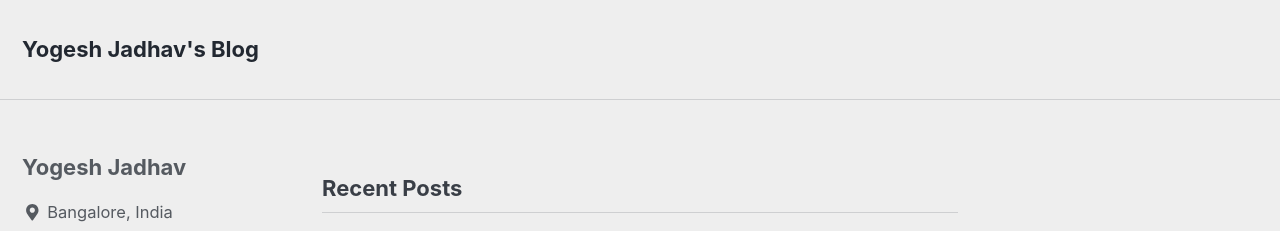
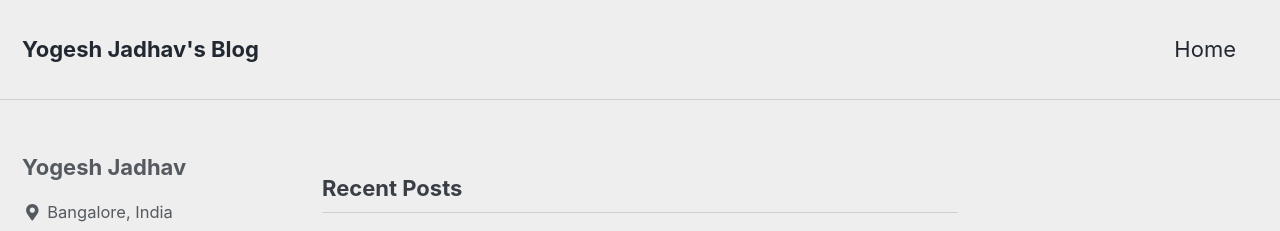
Before and after one commit to pgyogesh/blog, a Jekyll site: the page built from index.html, in a window 1280 px wide and 900 px high. Shown: the top 231 px of the window. Built offline with Jekyll 4.4.1, drawn with Linux system fonts in a browser that asks for light colours; nearby versions of some CDN libraries; the list of posts is cut into pages by our own code.

Commit message:
Update navigation.yml

```diff
--- a/_data/navigation.yml
+++ b/_data/navigation.yml
@@ -10,3 +10,5 @@ main:
   #   url: /collection-archive/
   # - title: "Sitemap"
   #   url: /sitemap/
+  - title: "Home"
+    url: http://pgyogesh.com
```
